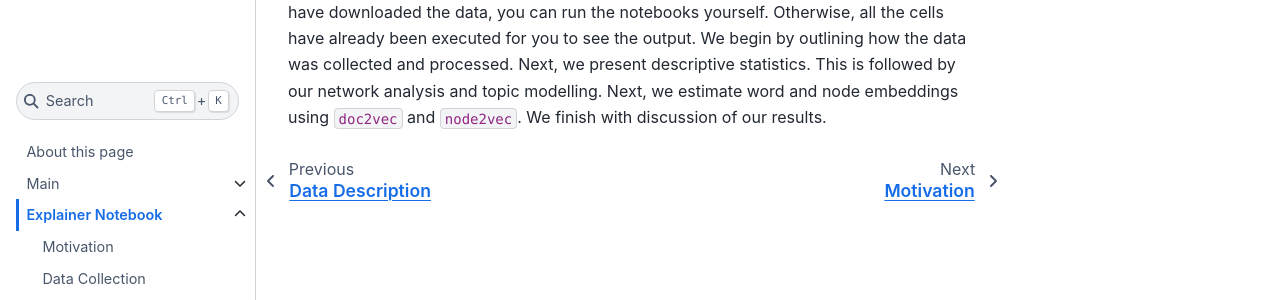
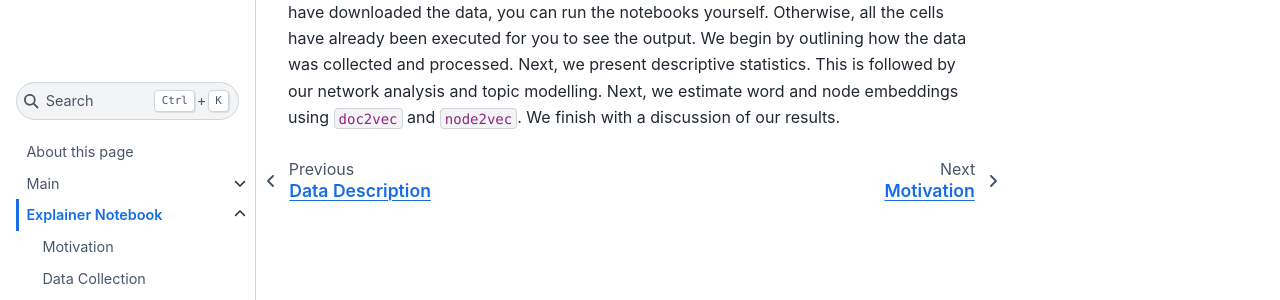
Before and after one commit to MatPiq/DTU-social-graphs-project-book, a Jupyter Book: the page built from explainer.md, in a window 1280 px wide. Shown: the part 189-489 px from the top of the page. Built offline with Jupyter Book 1.0.4 settings and Sphinx 7.4.7 and the Sphinx Book theme 1.1.4, drawn with Linux system fonts in a browser that asks for light colours; pages that are not in the unit, such as notebooks, are missing from menus; comment, search, counter and statistics services are not loaded.

```diff
--- a/explainer.md
+++ b/explainer.md
@@ -2,4 +2,4 @@
 Explainer Notebook
 ==================
 
-This is the explainer notebook that contains our in-depth analysis of the social science Wikipedia network including the code to collect the data and produce our results. If you have downloaded the data, you can run the notebooks yourself. Otherwise, all the cells have already been executed for you to see the output. We begin by outlining how the data was collected and processed. Next, we present descriptive statistics. This is followed by our network analysis and topic modelling. Next, we estimate word and node embeddings using `doc2vec` and `node2vec`. We finish with discussion of our results.
+This is the explainer notebook that contains our in-depth analysis of the social science Wikipedia network including the code to collect the data and produce our results. If you have downloaded the data, you can run the notebooks yourself. Otherwise, all the cells have already been executed for you to see the output. We begin by outlining how the data was collected and processed. Next, we present descriptive statistics. This is followed by our network analysis and topic modelling. Next, we estimate word and node embeddings using `doc2vec` and `node2vec`. We finish with a discussion of our results.
```
